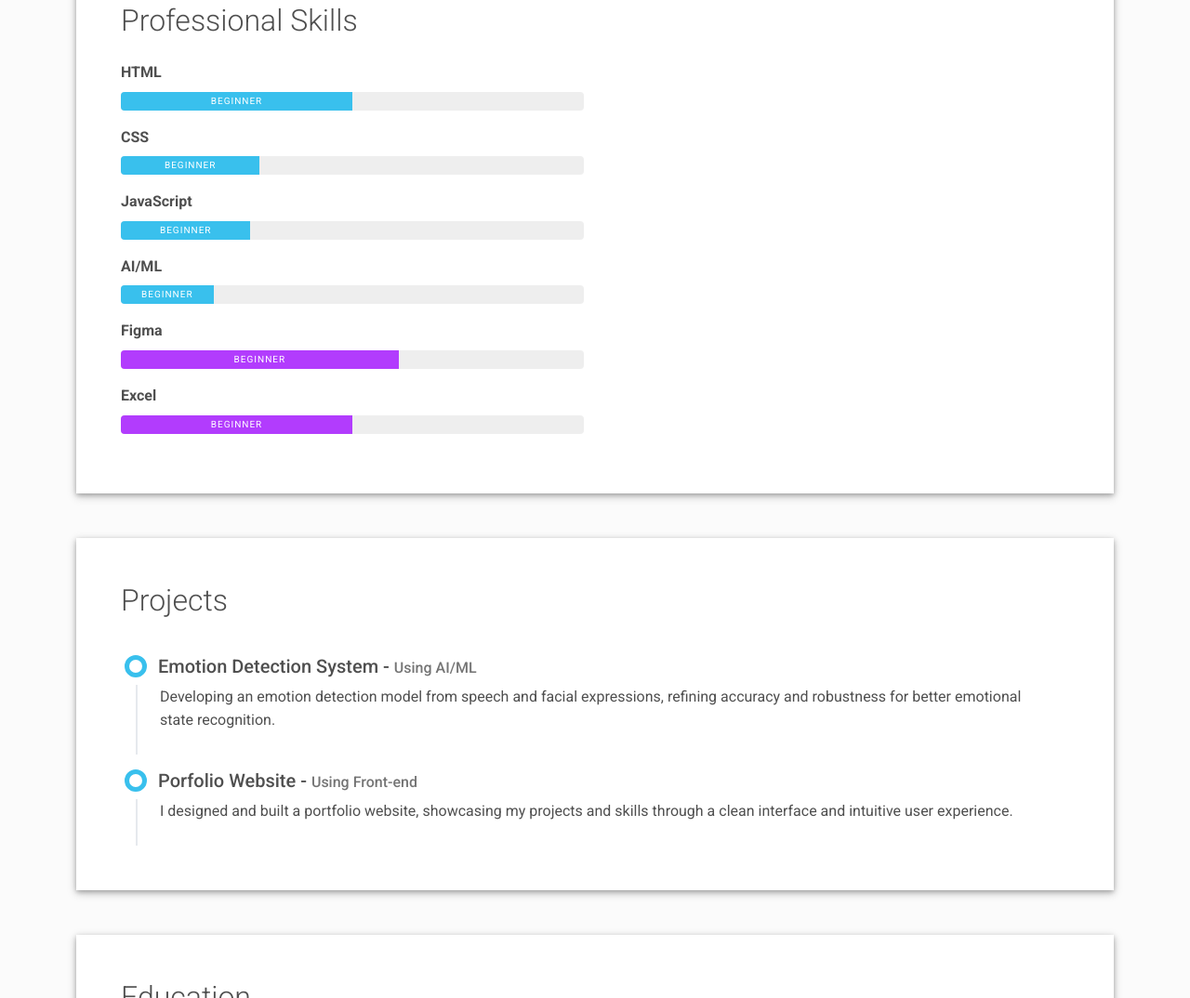
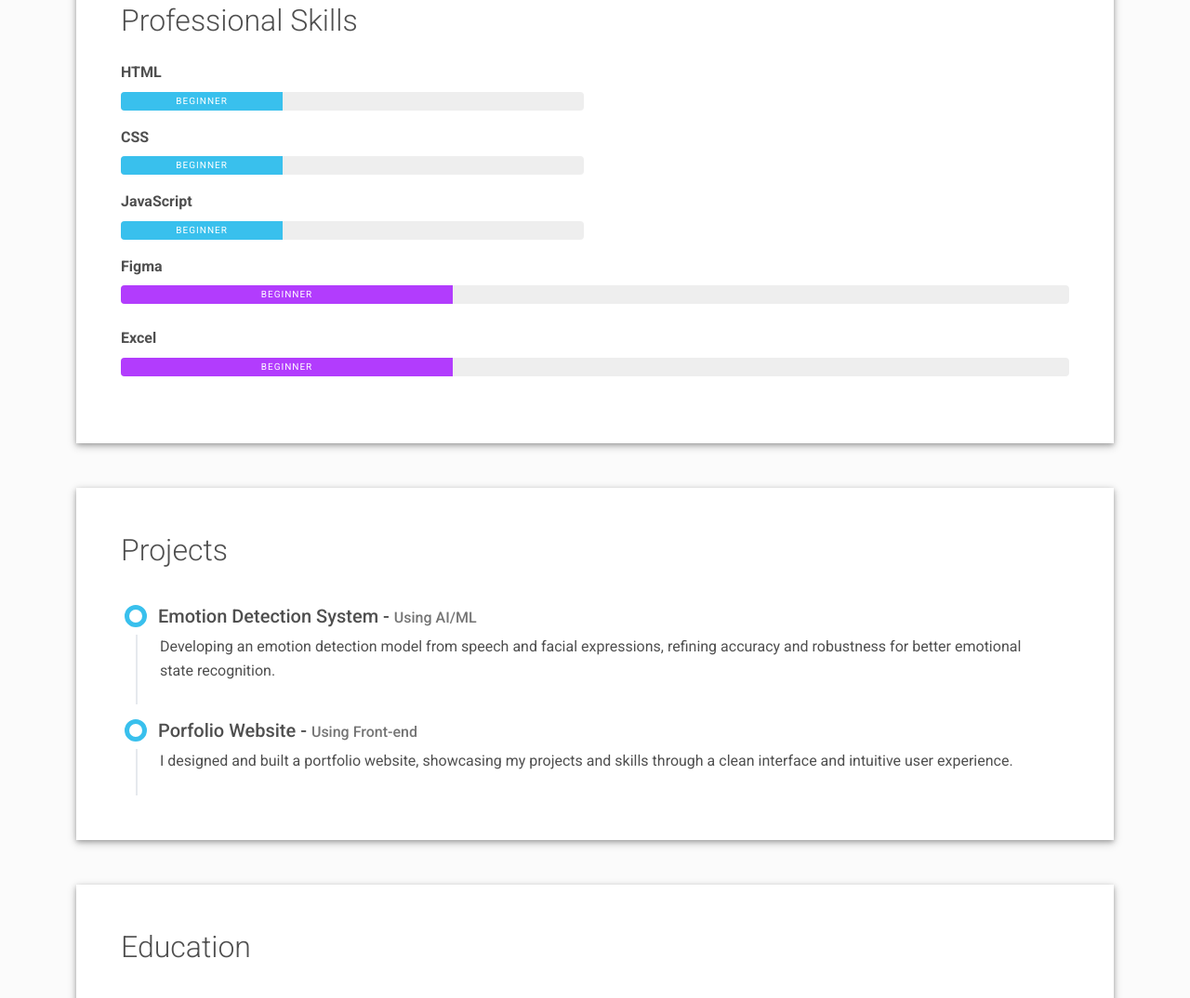
Before and after one commit to Nithish-26-Hub/Nithish-Portfolio, a plain HTML site: page index.html in a window 1280 px wide. Shown: the part 1123-2197 px from the top of the page at 93% size. Drawn offline with Linux system fonts and the light colour scheme.

Commit message:
Update index.html

```diff
--- a/index.html
+++ b/index.html
@@ -133,32 +133,28 @@
         <div class="col-md-6">
           <div class="mb-3"><span class="fw-bolder">HTML</span>
             <div class="progress my-2 rounded" style="height: 20px">
-              <div class="progress-bar bg-info" role="progressbar" data-aos="zoom-in-right" data-aos-delay="100" data-aos-anchor=".skills-section" style="width: 50%;" aria-valuenow="50" aria-valuemin="0" aria-valuemax="100">Beginner</div>
+              <div class="progress-bar bg-info" role="progressbar" data-aos="zoom-in-right" data-aos-delay="100" data-aos-anchor=".skills-section" style="width: 35%;" aria-valuenow="35" aria-valuemin="0" aria-valuemax="100">Beginner</div>
             </div>
           </div>
           <div class="mb-3"><span class="fw-bolder">CSS</span>
             <div class="progress my-2 rounded" style="height: 20px">
-              <div class="progress-bar bg-info" role="progressbar" data-aos="zoom-in-right" data-aos-delay="200" data-aos-anchor=".skills-section" style="width: 30%" aria-valuenow="30" aria-valuemin="0" aria-valuemax="100">Beginner</div>
+              <div class="progress-bar bg-info" role="progressbar" data-aos="zoom-in-right" data-aos-delay="200" data-aos-anchor=".skills-section" style="width: 35%" aria-valuenow="35" aria-valuemin="0" aria-valuemax="100">Beginner</div>
             </div>
           </div>
           <div class="mb-3"><span class="fw-bolder">JavaScript</span>
             <div class="progress my-2 rounded" style="height: 20px">
-              <div class="progress-bar bg-info" role="progressbar" data-aos="zoom-in-right" data-aos-delay="300" data-aos-anchor=".skills-section" style="width: 28%" aria-valuenow="28" aria-valuemin="0" aria-valuemax="100">Beginner</div>
+              <div class="progress-bar bg-info" role="progressbar" data-aos="zoom-in-right" data-aos-delay="300" data-aos-anchor=".skills-section" style="width: 35%" aria-valuenow="35" aria-valuemin="0" aria-valuemax="100">Beginner</div>
             </div>
           </div>
-          <div class="mb-3"><span class="fw-bolder">AI/ML</span>
-            <div class="progress my-2 rounded" style="height: 20px">
-              <div class="progress-bar bg-info" role="progressbar" data-aos="zoom-in-right" data-aos-delay="100" data-aos-anchor=".skills-section" style="width: 20%;" aria-valuenow="20" aria-valuemin="0" aria-valuemax="100">Beginner</div>
             </div>
-            </div>
-        <div class="mb-3"><span class="fw-bolder">Figma</span>
-          <div class="progress my-2 rounded" style="height: 20px">
-            <div class="progress-bar bg-secondary" role="progressbar" data-aos="zoom-in-right" data-aos-delay="100" data-aos-anchor=".skills-section" style="width: 60%;" aria-valuenow="60" aria-valuemin="0" aria-valuemax="100">Beginner</div>
-          </div>
+            <div class="mb-3"><span class="fw-bolder">Figma</span>
+              <div class="progress my-2 rounded" style="height: 20px">
+                <div class="progress-bar bg-secondary" role="progressbar" data-aos="zoom-in-right" data-aos-delay="300" data-aos-anchor=".skills-section" style="width: 35%" aria-valuenow="35" aria-valuemin="0" aria-valuemax="100">Beginner</div>
+              </div>
           </div>
           <div class="mb-3"><span class="fw-bolder">Excel</span>
             <div class="progress my-2 rounded" style="height: 20px">
-              <div class="progress-bar bg-secondary" role="progressbar" data-aos="zoom-in-right" data-aos-delay="600" data-aos-anchor=".skills-section" style="width: 50%" aria-valuenow="50" aria-valuemin="0" aria-valuemax="100">Beginner</div>
+              <div class="progress-bar bg-secondary" role="progressbar" data-aos="zoom-in-right" data-aos-delay="600" data-aos-anchor=".skills-section" style="width: 35%" aria-valuenow="35" aria-valuemin="0" aria-valuemax="100">Beginner</div>
             </div>
           </div>
         </div>
```
